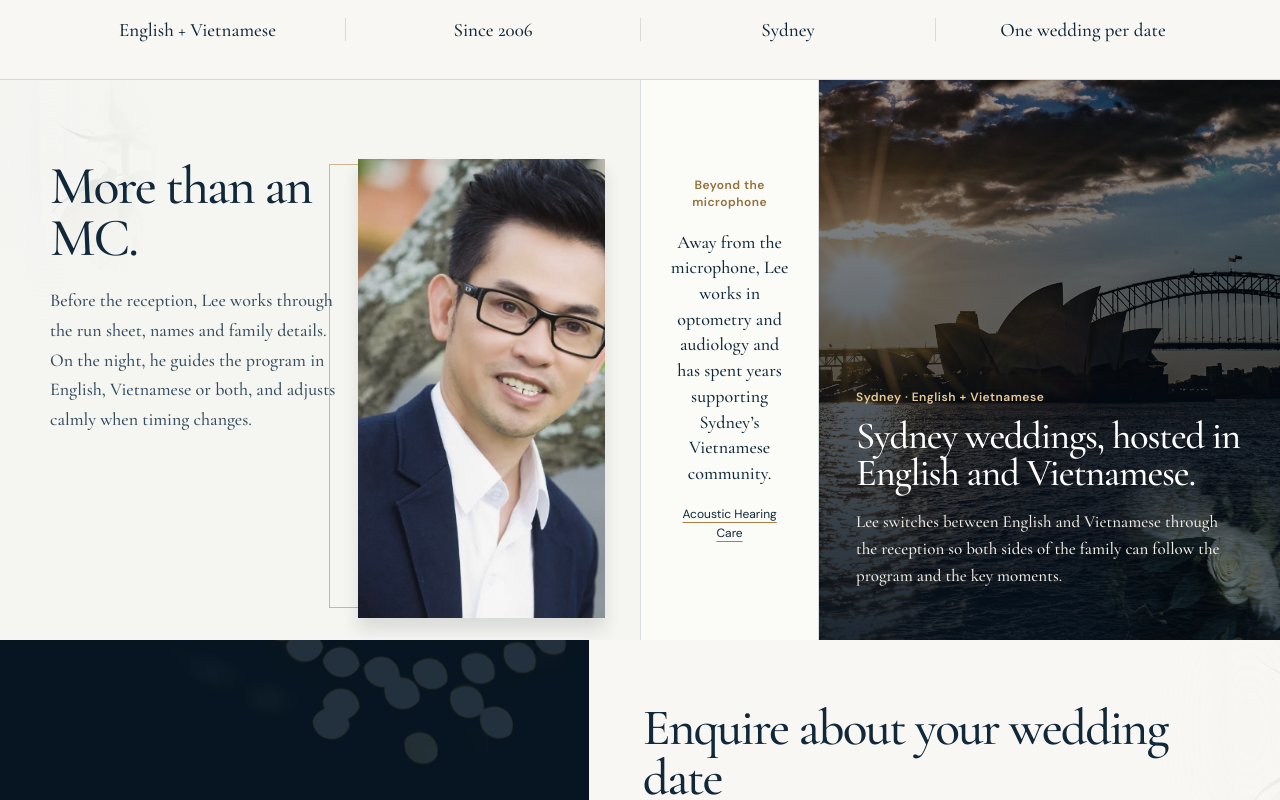
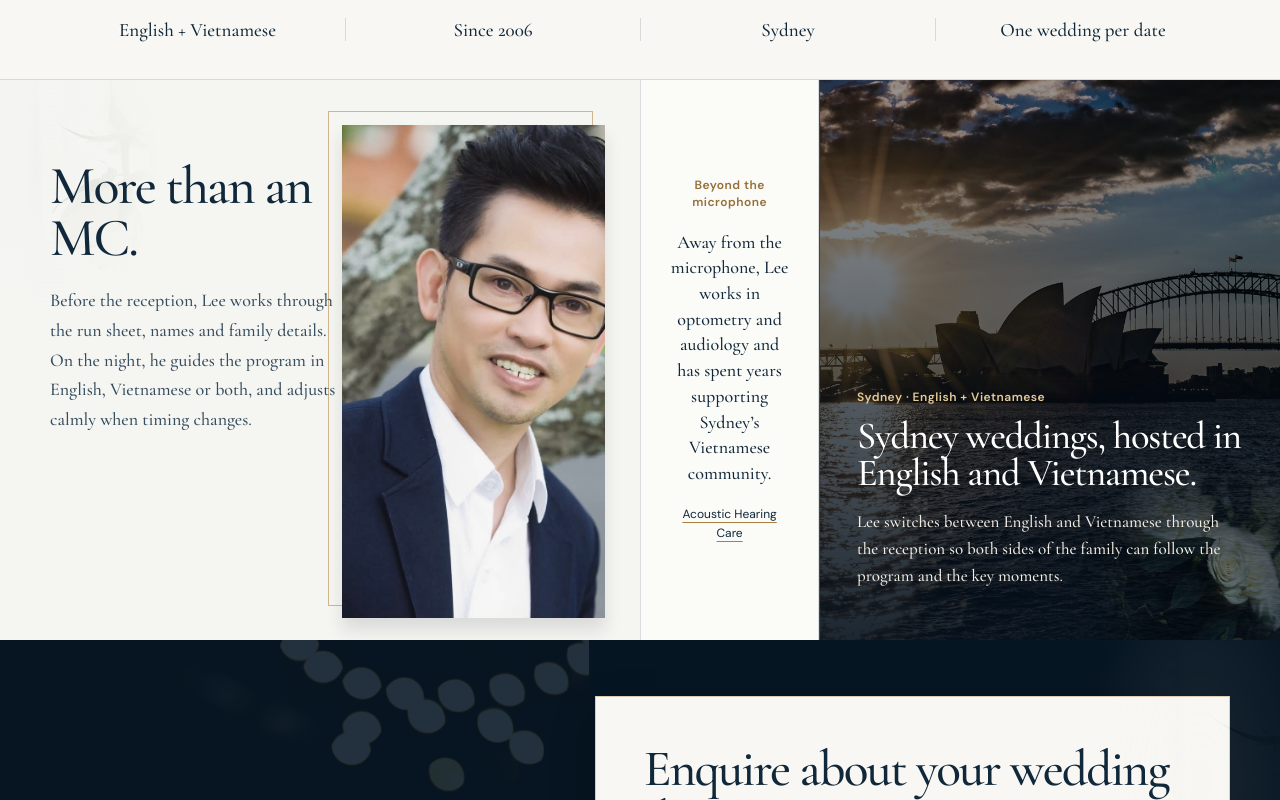
Before and after one commit to ohlalahahaha/mcleevu-wedding-mc, a React (Vite) app: page / in a window 1280 px wide. Shown: the part 780-1580 px from the top of the page. Built offline with nearby package versions, Linux system fonts and the light colour scheme.

Commit message:
Fix wide-screen collapse: framed portrait containment, card layout for enquiry, readable story band

```diff
--- a/src/styles.css
+++ b/src/styles.css
@@ -48,12 +48,12 @@ section[id]{scroll-margin-top:84px}
 
 .story-band{display:grid;grid-template-columns:50% 14% 36%;min-height:560px;background:var(--ivory);overflow:hidden}.about-panel{position:relative;min-width:0;padding:80px 46% 70px max(48px,calc((100vw - 1180px)/2));background:var(--ivory);overflow:hidden}.about-panel::before{content:'';position:absolute;left:-9%;top:-14%;width:34%;height:58%;background:url('/media/decor/roses-light.jpg') center/cover;opacity:.12;-webkit-mask-image:radial-gradient(ellipse,#000 8%,transparent 70%);mask-image:radial-gradient(ellipse,#000 8%,transparent 70%)}
 .section-copy{position:relative;z-index:2;max-width:420px}.section-copy h2{margin:0;font:500 clamp(48px,4.2vw,66px)/.97 var(--serif);letter-spacing:-.035em}.section-copy p{margin:22px 0 0;color:#344c5d;font:500 18px/1.65 var(--serif)}
-.about-photo{position:absolute;right:5.5%;bottom:4%;width:41%;height:88%;margin:0}.about-photo::before{content:'';position:absolute;inset:8% 8% 2% -5%;border:1px solid rgba(183,139,72,.58);z-index:0}.about-photo img{position:absolute;z-index:1;right:0;bottom:0;width:94%;height:93%;object-fit:cover;object-position:center 14%;filter:saturate(.72) contrast(1) brightness(.98);box-shadow:0 12px 16px rgba(21,32,38,.12)}
+.about-photo{position:absolute;right:5.5%;bottom:4%;width:min(41%,460px);height:88%;margin:0}.about-photo::before{content:'';position:absolute;top:-14px;left:-14px;width:100%;height:100%;border:1px solid rgba(183,139,72,.58);z-index:0}.about-photo img{position:relative;z-index:1;width:100%;height:100%;object-fit:cover;object-position:center 20%;filter:saturate(.72) contrast(1) brightness(.98);box-shadow:0 12px 16px rgba(21,32,38,.12)}
 .identity-note{display:flex;flex-direction:column;justify-content:center;gap:18px;padding:44px 28px;background:#fbfbf8;border-left:1px solid var(--line);border-right:1px solid var(--line);text-align:center}.identity-note span{color:#956f38;font:600 12px/1.45 var(--sans);letter-spacing:.04em}.identity-note p{margin:0;font:500 18px/1.43 var(--serif)}.identity-note a{font-size:12px;text-underline-offset:4px;text-decoration-color:var(--gold-deep)}
-.sydney-moment{position:relative;isolation:isolate;min-height:560px;overflow:hidden;color:#fff;background:var(--navy)}.sydney-image{position:absolute;inset:0;z-index:-3;background:url('/media/decor/sydney-harbour.jpg') center/cover no-repeat;filter:saturate(.77) brightness(.66)}.sydney-overlay{position:absolute;inset:0;z-index:-2;background:linear-gradient(180deg,rgba(5,18,31,.08),rgba(5,18,31,.65) 74%,rgba(5,18,31,.86))}.sydney-moment::after{content:'';position:absolute;right:-16%;bottom:-20%;width:62%;height:54%;background:url('/media/decor/wedding-roses-candles.jpg') 68% 70%/160% auto no-repeat;opacity:.48;-webkit-mask-image:radial-gradient(ellipse,#000 5%,transparent 72%);mask-image:radial-gradient(ellipse,#000 5%,transparent 72%)}.sydney-copy{position:absolute;z-index:2;left:8%;right:8%;bottom:9%}.sydney-label{margin:0 0 12px;color:#e6cb99;font:600 12px/1.4 var(--sans);letter-spacing:.04em}.sydney-copy h2{max-width:520px;margin:0;font:500 clamp(38px,3vw,52px)/.98 var(--serif);letter-spacing:-.03em}.sydney-copy>p:last-child{max-width:510px;margin:16px 0 0;color:#f2ede5;font:500 17px/1.58 var(--serif)}
+.sydney-moment{position:relative;isolation:isolate;min-height:560px;overflow:hidden;color:#fff;background:var(--navy);border-left:1px solid rgba(183,139,72,.4)}.sydney-image{position:absolute;inset:0;z-index:-3;background:url('/media/decor/sydney-harbour.jpg') center/cover no-repeat;filter:saturate(.77) brightness(.66)}.sydney-overlay{position:absolute;inset:0;z-index:-2;background:linear-gradient(180deg,rgba(5,18,31,.08),rgba(5,18,31,.65) 74%,rgba(5,18,31,.86))}.sydney-moment::after{content:'';position:absolute;right:-16%;bottom:-20%;width:62%;height:54%;background:url('/media/decor/wedding-roses-candles.jpg') 68% 70%/160% auto no-repeat;opacity:.48;-webkit-mask-image:radial-gradient(ellipse,#000 5%,transparent 72%);mask-image:radial-gradient(ellipse,#000 5%,transparent 72%)}.sydney-copy{position:absolute;z-index:2;left:8%;right:8%;bottom:9%}.sydney-label{margin:0 0 12px;color:#e6cb99;font:600 12px/1.4 var(--sans);letter-spacing:.04em}.sydney-copy h2{max-width:520px;margin:0;font:500 clamp(38px,3vw,52px)/.98 var(--serif);letter-spacing:-.03em}.sydney-copy>p:last-child{max-width:510px;margin:16px 0 0;color:#f2ede5;font:500 17px/1.58 var(--serif)}
 
 .media-section{position:relative;background:var(--navy);color:#fff;overflow:hidden}.media-inner{display:grid;grid-template-columns:46% 54%;width:100%;margin:0}.video-column{position:relative;min-height:500px;display:grid;grid-template-columns:.72fr 1fr;gap:34px;align-items:center;padding:60px 38px 60px max(48px,calc((100vw - 1180px)/2));overflow:hidden;background:#071826}.video-column::before{content:'';position:absolute;inset:0;background:url('/media/decor/wedding-roses-candles.jpg') left center/cover no-repeat;opacity:.11}.video-column::after{content:'';position:absolute;left:-12%;bottom:-35%;width:54%;height:92%;background:url('/media/decor/flowers-dark.jpg') center/cover;opacity:.32;-webkit-mask-image:radial-gradient(ellipse,#000 8%,transparent 70%);mask-image:radial-gradient(ellipse,#000 8%,transparent 70%)}.media-copy,.video-frame{position:relative;z-index:2}.media-copy h2{margin:0;font:500 clamp(46px,3.9vw,60px)/.96 var(--serif)}.media-copy p{margin:16px 0 0;color:#d3dcdf;font:500 16px/1.6 var(--serif)}.video-frame{justify-self:center;width:min(100%,285px);padding:9px;border:1px solid rgba(211,175,109,.72);background:#04101b;box-shadow:0 8px 12px rgba(0,0,0,.24)}.media-section video{width:100%;aspect-ratio:883/1104;object-fit:cover;object-position:center 7%;background:#02080d}
-.availability-section{position:relative;min-width:0;display:flex;flex-direction:column;justify-content:center;padding:64px max(46px,calc((100vw - 1180px)/2)) 64px 54px;background:#f8f7f3;color:var(--ink);overflow:visible}.availability-section::before{content:'';position:absolute;right:-14%;top:-25%;width:37%;height:75%;background:url('/media/decor/roses-light.jpg') center/cover;opacity:.08;-webkit-mask-image:radial-gradient(ellipse,#000 8%,transparent 70%);mask-image:radial-gradient(ellipse,#000 8%,transparent 70%)}.availability-intro,.availability-card{position:relative;z-index:2}.availability-intro{max-width:580px;margin:0 0 30px}.availability-intro h2{margin:0;font:500 clamp(48px,4vw,64px)/.97 var(--serif);letter-spacing:-.035em}.availability-intro p{margin:15px 0 0;color:var(--muted);font:500 18px/1.58 var(--serif)}.availability-card{width:100%;max-width:690px;padding:27px 28px;background:#fff;border:1px solid rgba(183,139,72,.5);box-shadow:0 7px 12px rgba(21,32,38,.08)}
+.availability-section{position:relative;min-width:0;display:flex;flex-direction:column;justify-content:center;margin:56px max(46px,calc((100vw - 1180px)/2)) 56px 6px;padding:48px 48px;background:#f8f7f3;color:var(--ink);border:1px solid rgba(183,139,72,.4);box-shadow:0 18px 40px rgba(2,12,21,.28);overflow:visible}.availability-section::before{content:'';position:absolute;right:-14%;top:-25%;width:37%;height:75%;background:url('/media/decor/roses-light.jpg') center/cover;opacity:.08;-webkit-mask-image:radial-gradient(ellipse,#000 8%,transparent 70%);mask-image:radial-gradient(ellipse,#000 8%,transparent 70%)}.availability-intro,.availability-card{position:relative;z-index:2}.availability-intro{max-width:580px;margin:0 0 30px}.availability-intro h2{margin:0;font:500 clamp(48px,4vw,64px)/.97 var(--serif);letter-spacing:-.035em}.availability-intro p{margin:15px 0 0;color:var(--muted);font:500 18px/1.58 var(--serif)}.availability-card{width:100%;max-width:690px;padding:27px 28px;background:#fff;border:1px solid rgba(183,139,72,.5);box-shadow:0 7px 12px rgba(21,32,38,.08)}
 
 .date-checker>label,.form-grid label>span{display:block;margin-bottom:8px;font-size:12px;font-weight:600;letter-spacing:.01em}.date-row{display:grid;grid-template-columns:1fr auto;gap:12px}.date-row .button{min-width:142px}
 input,textarea,select{width:100%;min-height:56px;border:1px solid rgba(16,40,58,.18);border-radius:0;background:#fff;color:var(--ink);padding:12px 14px;font-size:15px}textarea{min-height:110px;resize:vertical}input:focus,textarea:focus,select:focus{border-color:var(--gold-deep);outline:2px solid rgba(169,127,66,.16);outline-offset:1px}
@@ -67,7 +67,7 @@ a.button{text-decoration:none;display:inline-flex;align-items:center;justify-con
 footer{background:#04121e;color:#fff;padding:25px max(48px,calc((100vw - 1180px)/2)) 21px;border-top:1px solid rgba(255,255,255,.08)}.footer-inner{display:flex;align-items:center;justify-content:space-between;gap:30px}.footer-brand small{font-size:12px;color:#c0c9cd}.footer-inner>p{margin:0;color:#bac4c8;font-size:12px}
 
 @media(max-width:980px){
-  .desktop-nav{display:none}.story-band{grid-template-columns:58% 42%}.identity-note{display:none}.media-inner{grid-template-columns:1fr}.video-column,.availability-section{padding-right:max(42px,calc((100vw - 760px)/2));padding-left:max(42px,calc((100vw - 760px)/2))}.closing-band{grid-template-columns:1fr 1fr}
+  .desktop-nav{display:none}.story-band{grid-template-columns:58% 42%}.identity-note{display:none}.media-inner{grid-template-columns:1fr}.video-column{padding-right:max(42px,calc((100vw - 760px)/2));padding-left:max(42px,calc((100vw - 760px)/2))}.availability-section{margin:44px max(42px,calc((100vw - 760px)/2));padding:44px 40px}.closing-band{grid-template-columns:1fr 1fr}
   .hero,.hero-inner{min-height:800px}.hero-inner{width:100%;display:block}.hero-copy{max-width:540px;padding:180px 26px 0}.hero-portrait{top:auto;bottom:0;left:0;width:100%;height:460px}.hero-portrait img{object-position:58% 0;-webkit-mask-image:linear-gradient(180deg,transparent 0,#000 18%);mask-image:linear-gradient(180deg,transparent 0,#000 18%)}.hero-portrait::after{height:120px}
 }
 
@@ -75,11 +75,18 @@ footer{background:#04121e;color:#fff;padding:25px max(48px,calc((100vw - 1180px)
   .site-header{height:72px;padding:0 14px;gap:7px}.brand span{font-size:22px;white-space:nowrap}.site-header .brand small{display:none}.header-actions{margin-left:auto;gap:5px;min-width:0}.lang-toggle{min-width:44px;min-height:44px;font-size:11px;white-space:nowrap}.button-small{min-height:44px;padding-inline:10px;font-size:10.5px;white-space:nowrap}
   .hero{min-height:790px}.hero-atmosphere{background-position:47% center}.hero-atmosphere::before,.hero-atmosphere::after{width:68%;opacity:.58}.hero-atmosphere::before{left:-34%}.hero-atmosphere::after{right:-34%}.hero::before{background:linear-gradient(180deg,rgba(2,11,19,.76),rgba(2,11,19,.3) 44%,rgba(2,11,19,.82))}.hero-inner{width:100%;min-height:790px;display:block}.hero-copy{padding:108px 18px 0;max-width:365px;text-shadow:0 4px 26px rgba(0,0,0,.38)}.hero h1{font-size:clamp(44px,12.4vw,52px);line-height:.93;letter-spacing:-.035em}.hero-lead{font-size:16.5px;line-height:1.55;max-width:340px;margin-top:18px}.hero-actions{margin-top:22px;gap:15px}.hero-actions .button{min-width:126px;min-height:48px;padding-inline:18px}.video-link{font-size:12px}.hero-portrait{top:auto;bottom:0;left:0;width:100%;height:440px}.hero-portrait img{object-position:58% 0;-webkit-mask-image:linear-gradient(180deg,transparent 0,#000 18%);mask-image:linear-gradient(180deg,transparent 0,#000 18%)}
   .trust-strip{height:auto;padding:14px 17px;grid-template-columns:1fr 1fr}.trust-strip strong{padding:10px 6px;font-size:15px}.trust-strip strong:nth-child(3){border-left:0}.trust-strip strong:nth-child(n+3){border-top:1px solid var(--line)}
-  .story-band{display:block}.about-panel{min-height:760px;padding:58px 18px 405px}.section-copy{max-width:none}.section-copy h2{font-size:49px}.section-copy p{font-size:17px;line-height:1.62}.about-photo{left:50%;right:auto;bottom:34px;width:min(78%,300px);height:340px;transform:translateX(-50%)}.about-photo::before{inset:14px 14px -10px -14px}.about-photo img{inset:0;width:100%;height:100%;object-position:center 0;box-shadow:0 10px 16px rgba(21,32,38,.11)}
+  .story-band{display:block}.about-panel{min-height:760px;padding:58px 18px 405px}.section-copy{max-width:none}.section-copy h2{font-size:49px}.section-copy p{font-size:17px;line-height:1.62}.about-photo{left:50%;right:auto;bottom:34px;width:min(78%,300px);height:340px;transform:translateX(-50%)}.about-photo::before{top:-14px;left:-14px}.about-photo img{width:100%;height:100%;object-position:center 0;box-shadow:0 10px 16px rgba(21,32,38,.11)}
   .identity-note{display:flex;min-height:220px;padding:40px 30px}.identity-note span{font-size:12px}.identity-note p{font-size:18px;line-height:1.45;max-width:300px;margin:0 auto}.sydney-moment{min-height:410px}.sydney-copy{left:18px;right:18px;bottom:9%}.sydney-label{font-size:12px}.sydney-copy h2{font-size:40px}.sydney-copy>p:last-child{font-size:15.5px}.sydney-moment::after{width:80%;right:-38%}
-  .video-column{min-height:660px;grid-template-columns:1fr;padding:56px 18px 62px;gap:34px}.media-copy h2{font-size:44px}.media-copy p{font-size:16px}.video-frame{width:min(100%,280px);justify-self:center}.availability-section{padding:58px 18px}.availability-intro h2{font-size:44px}.availability-intro p{font-size:16.5px}.availability-card{padding:20px}.date-row,.form-grid{grid-template-columns:1fr}.form-grid .full{grid-column:auto}.date-row .button{min-width:0}.date-checker>label,.form-grid label>span{font-size:12px}
+  .video-column{min-height:660px;grid-template-columns:1fr;padding:56px 18px 62px;gap:34px}.media-copy h2{font-size:44px}.media-copy p{font-size:16px}.video-frame{width:min(100%,280px);justify-self:center}.availability-section{margin:0 18px 48px;padding:44px 20px}.availability-intro h2{font-size:44px}.availability-intro p{font-size:16.5px}.availability-card{padding:20px}.date-row,.form-grid{grid-template-columns:1fr}.form-grid .full{grid-column:auto}.date-row .button{min-width:0}.date-checker>label,.form-grid label>span{font-size:12px}
   .closing-band{display:block}.contact-section,.faq-section{min-height:auto;padding:50px 18px}.faq-section{border-left:0;border-top:1px solid rgba(255,255,255,.08)}.contact-section h2,.faq-section h2{font-size:40px}.contact-links{grid-template-columns:1fr;margin-top:28px}.contact-links small{font-size:12px}.footer-inner{align-items:flex-end}.footer-brand span{font-size:21px}.footer-brand small{font-size:12px}.footer-inner>p{font-size:12px}
 }
 
 @media(max-width:380px){.site-header{padding-inline:10px;gap:4px}.brand span{font-size:20px}.header-actions{gap:3px}.button-small{padding-inline:8px;font-size:10px}.hero,.hero-inner{min-height:815px}.hero-copy{padding:101px 15px 0}.hero h1{font-size:43px}.hero-lead{font-size:16px}.hero-actions{gap:10px;flex-wrap:wrap}.hero-portrait{height:410px}.availability-section,.contact-section,.faq-section{padding-left:15px;padding-right:15px}.enquiry-actions{display:grid;grid-template-columns:1fr}.button-quiet,.enquiry-actions .button{width:100%}}
 @media(prefers-reduced-motion:reduce){html{scroll-behavior:auto}*{animation:none!important;transition:none!important}}
+
+@media(min-width:1500px){
+  .story-band{grid-template-columns:54% 12% 34%}
+  .about-panel{padding:90px clamp(44px,3.2vw,64px) 80px clamp(44px,3.2vw,64px)}
+  .about-photo{width:min(36%,420px);height:84%}
+  .section-copy{max-width:min(480px,40%)}
+}
```
